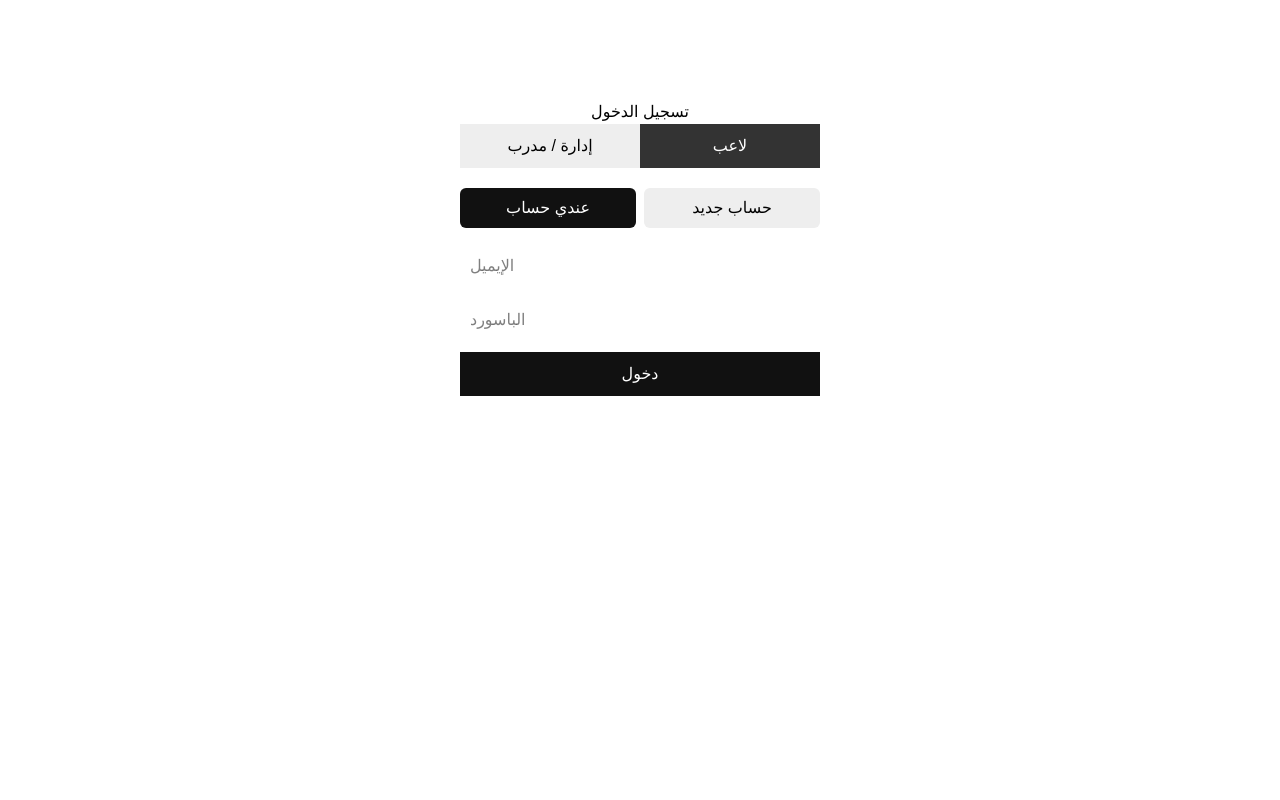
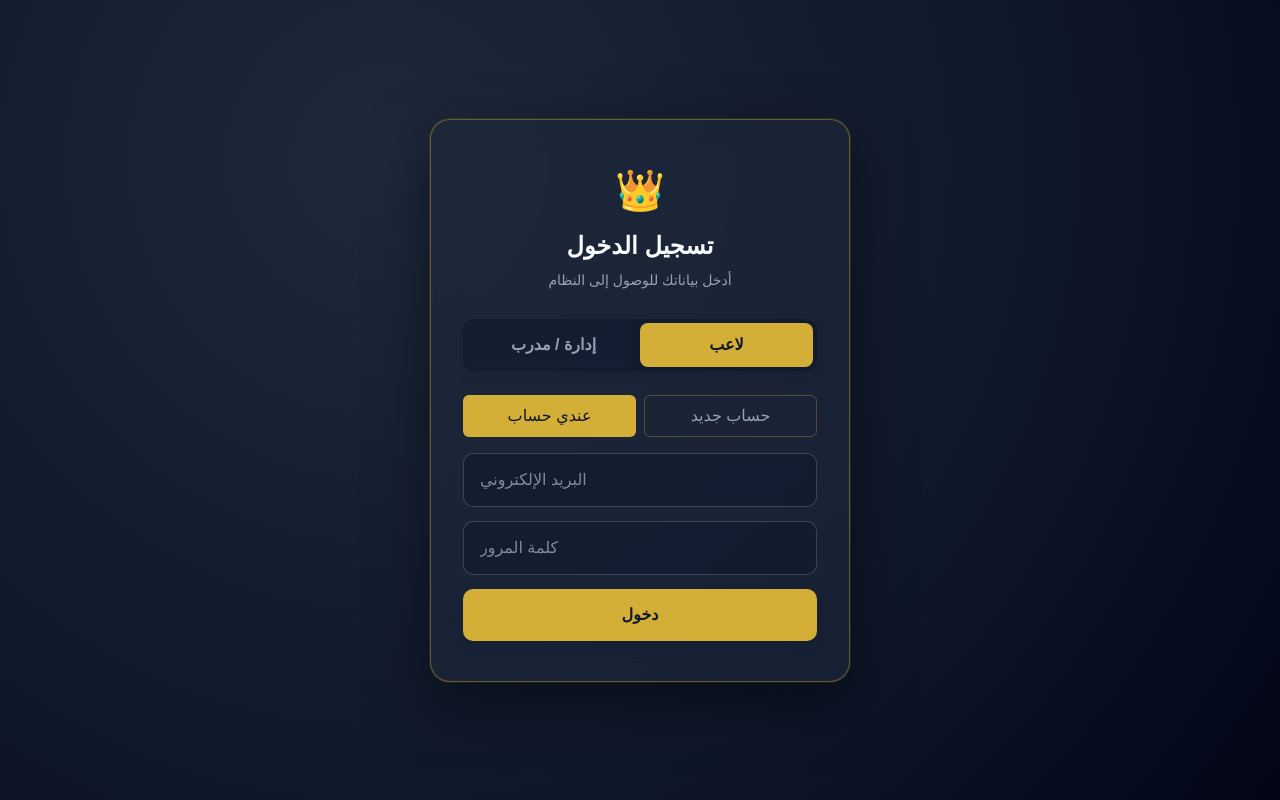
Before and after one commit to gannaabdelrazek3-droid/amr-Mosoud-academm, a Next.js app: page /login in a window 1280 px wide. Both pictures are taken after a click on the button "لاعب". Built offline with nearby package versions, Linux system fonts and the light colour scheme.

Commit message:
redesign login page and coach dashboard with navy-gold theme

```diff
--- a/app/dashboard/page.tsx
+++ b/app/dashboard/page.tsx
@@ -177,18 +177,19 @@ export default async function DashboardPage() {
     })
 
     return (
-      <div style={{ maxWidth: 700, margin: '40px auto', fontFamily: "'Tajawal', sans-serif", padding: 20, background: '#fff', color: '#000', borderRadius: 16 }}>
-        <h1>مرحبًا أيها المدرب {profile.fullName} 🏃</h1>
-        <p style={{ color: '#666' }}>فريقك ({myPlayers.length} لاعبًا)</p>
+      <div style={{ background: 'linear-gradient(160deg, #0f172a 0%, #1e293b 100%)', minHeight: '100vh' }}>
+        <div style={{ maxWidth: 700, margin: '0 auto', fontFamily: "'Tajawal', sans-serif", padding: '32px 20px', color: '#e2e8f0' }}>
+          <h1 style={{ color: '#f8fafc' }}>مرحبًا أيها المدرب {profile.fullName} 🏃</h1>
+          <p style={{ color: '#94a3b8' }}>فريقك ({myPlayers.length} لاعبًا)</p>
 
           <div style={{ display: 'flex', gap: 12, marginTop: 16, marginBottom: 20, flexWrap: 'wrap' }}>
-          <a href="/coach/add-player" className="btn-primary" style={{ padding: '12px 22px', background: '#0f172a', color: '#d4af37', borderRadius: 10, textDecoration: 'none', fontWeight: 700 }}>
+            <a href="/coach/add-player" className="btn-primary" style={{ padding: '12px 22px', background: '#d4af37', color: '#0f172a', borderRadius: 10, textDecoration: 'none', fontWeight: 700 }}>
               + إضافة لاعب
             </a>
-          <a href="/coach/search" className="btn-primary" style={{ padding: '12px 22px', background: '#0f172a', color: '#d4af37', borderRadius: 10, textDecoration: 'none', fontWeight: 700 }}>
+            <a href="/coach/search" className="btn-primary" style={{ padding: '12px 22px', background: '#d4af37', color: '#0f172a', borderRadius: 10, textDecoration: 'none', fontWeight: 700 }}>
               🔍 البحث عن لاعب
             </a>
-          <a href="/coach/subscriptions" className="btn-primary" style={{ padding: '12px 22px', background: '#0f172a', color: '#d4af37', borderRadius: 10, textDecoration: 'none', fontWeight: 700 }}>
+            <a href="/coach/subscriptions" className="btn-primary" style={{ padding: '12px 22px', background: '#d4af37', color: '#0f172a', borderRadius: 10, textDecoration: 'none', fontWeight: 700 }}>
               📅 متابعة الاشتراكات
             </a>
           </div>
@@ -213,16 +214,17 @@ export default async function DashboardPage() {
                   <a
                     key={p.id}
                     href={`/coach/update/${p.id}`}
-                  style={{ display: 'block', background: '#f5f5f5', borderRadius: 12, padding: 16, marginBottom: 10, color: '#000', textDecoration: 'none' }}
+                    className="card-hover"
+                    style={{ display: 'block', background: 'rgba(30,41,59,0.6)', border: '1px solid rgba(212,175,55,0.2)', borderRadius: 14, padding: 18, marginBottom: 12, color: '#e2e8f0', textDecoration: 'none' }}
                   >
                     <div style={{ display: 'flex', justifyContent: 'space-between', alignItems: 'center' }}>
-                    <span>{p.fullName}</span>
+                      <span style={{ fontWeight: 700 }}>{p.fullName}</span>
                       <span>←</span>
                     </div>
 
-                  {subWarning && <p style={{ color: 'red', margin: '4px 0 0', fontSize: 14 }}>🔴 الاشتراك على وشك الانتهاء</p>}
-                  {medicalWarning && <p style={{ color: 'orange', margin: '4px 0 0', fontSize: 14 }}>🟠 الكشف الطبي على وشك الانتهاء</p>}
-                  {last3Absent && <p style={{ color: 'red', margin: '4px 0 0', fontSize: 14 }}>🔴 تغيّب عن آخر ثلاث حصص متتالية</p>}
+                    {subWarning && <p style={{ color: '#fca5a5', margin: '4px 0 0', fontSize: 14 }}>🔴 الاشتراك على وشك الانتهاء</p>}
+                    {medicalWarning && <p style={{ color: '#facc15', margin: '4px 0 0', fontSize: 14 }}>🟠 الكشف الطبي على وشك الانتهاء</p>}
+                    {last3Absent && <p style={{ color: '#fca5a5', margin: '4px 0 0', fontSize: 14 }}>🔴 تغيّب عن آخر ثلاث حصص متتالية</p>}
                   </a>
                 )
               })
@@ -231,8 +233,9 @@ export default async function DashboardPage() {
             )}
           </div>
         </div>
+      </div>
     )
   }
 
-  return <p style={{ fontFamily: "'Tajawal', sans-serif", padding: 40 }}>لا تملك صلاحية للدخول إلى هذه الصفحة</p>
+  return <p style={{ fontFamily: "'Tajawal', sans-serif", padding: 40, background: '#0f172a', color: '#e2e8f0', minHeight: '100vh' }}>لا تملك صلاحية للدخول إلى هذه الصفحة</p>
 }
--- a/app/login/page.tsx
+++ b/app/login/page.tsx
@@ -3,6 +3,32 @@
 import { useState } from 'react'
 import { useRouter } from 'next/navigation'
 import { createClient } from '@/lib/supabase/client'
+
+const inputStyle = {
+  width: '100%',
+  padding: '14px 16px',
+  marginBottom: 14,
+  fontSize: 16,
+  fontFamily: "'Tajawal', sans-serif",
+  border: '1px solid rgba(148, 163, 184, 0.3)',
+  borderRadius: 10,
+  background: 'rgba(15, 23, 42, 0.5)',
+  color: '#f1f5f9',
+  boxSizing: 'border-box' as const,
+}
+
+const buttonStyle = {
+  width: '100%',
+  padding: 14,
+  fontSize: 16,
+  fontWeight: 700,
+  fontFamily: "'Tajawal', sans-serif",
+  background: '#d4af37',
+  color: '#0f172a',
+  border: 'none',
+  borderRadius: 10,
+  cursor: 'pointer',
+}
 
 export default function LoginPage() {
   const [mode, setMode] = useState<'staff' | 'player'>('staff')
@@ -25,7 +51,7 @@ export default function LoginPage() {
     const { error } = await supabase.auth.signInWithPassword({ email, password })
     setLoading(false)
     if (error) {
-      setError('الإيميل أو الباسورد غلط')
+      setError('البريد الإلكتروني أو كلمة المرور غير صحيحة')
       return
     }
     router.push('/dashboard')
@@ -39,7 +65,7 @@ export default function LoginPage() {
     const { error } = await supabase.auth.signInWithPassword({ email, password })
     setLoading(false)
     if (error) {
-      setError('الإيميل أو الباسورد غلط')
+      setError('البريد الإلكتروني أو كلمة المرور غير صحيحة')
       return
     }
     router.push('/player')
@@ -59,7 +85,7 @@ export default function LoginPage() {
 
     if (!res.ok) {
       const data = await res.json()
-      setError(data.error || 'حصلت مشكلة، حاول تاني')
+      setError(data.error || 'حدثت مشكلة، حاول مرة أخرى')
       return
     }
 
@@ -67,19 +93,67 @@ export default function LoginPage() {
   }
 
   return (
-    <div style={{ maxWidth: 400, margin: '80px auto', fontFamily: 'sans-serif', background: '#fff', color: '#000', padding: 20, borderRadius: 12 }}>
-      <h1 style={{ textAlign: 'center' }}>تسجيل الدخول</h1>
+    <div
+      style={{
+        minHeight: '100vh',
+        background: 'radial-gradient(circle at 30% 20%, #1e293b 0%, #0f172a 60%, #020617 100%)',
+        display: 'flex',
+        alignItems: 'center',
+        justifyContent: 'center',
+        padding: 20,
+        fontFamily: "'Tajawal', sans-serif",
+      }}
+    >
+      <div
+        style={{
+          width: '100%',
+          maxWidth: 420,
+          background: 'rgba(30, 41, 59, 0.65)',
+          backdropFilter: 'blur(16px)',
+          border: '1px solid rgba(212, 175, 55, 0.4)',
+          borderRadius: 20,
+          padding: '40px 32px',
+          boxShadow: '0 20px 60px rgba(0, 0, 0, 0.5), 0 0 0 1px rgba(212, 175, 55, 0.15)',
+        }}
+      >
+        <div style={{ textAlign: 'center', marginBottom: 28 }}>
+          <div style={{ fontSize: 40, marginBottom: 8 }}>👑</div>
+          <h1 style={{ color: '#f8fafc', fontSize: 24, fontWeight: 900, margin: 0 }}>تسجيل الدخول</h1>
+          <p style={{ color: '#94a3b8', fontSize: 14, marginTop: 6 }}>أدخل بياناتك للوصول إلى النظام</p>
+        </div>
 
-      <div style={{ display: 'flex', marginBottom: 20 }}>
+        <div style={{ display: 'flex', marginBottom: 24, background: 'rgba(15, 23, 42, 0.5)', borderRadius: 10, padding: 4 }}>
           <button
             onClick={() => { setMode('staff'); setError('') }}
-          style={{ flex: 1, padding: 10, background: mode === 'staff' ? '#333' : '#eee', color: mode === 'staff' ? '#fff' : '#000' }}
+            className="btn-primary"
+            style={{
+              flex: 1,
+              padding: 10,
+              borderRadius: 8,
+              border: 'none',
+              fontFamily: "'Tajawal', sans-serif",
+              fontWeight: 700,
+              background: mode === 'staff' ? '#d4af37' : 'transparent',
+              color: mode === 'staff' ? '#0f172a' : '#94a3b8',
+              cursor: 'pointer',
+            }}
           >
             إدارة / مدرب
           </button>
           <button
             onClick={() => { setMode('player'); setError('') }}
-          style={{ flex: 1, padding: 10, background: mode === 'player' ? '#333' : '#eee', color: mode === 'player' ? '#fff' : '#000' }}
+            className="btn-primary"
+            style={{
+              flex: 1,
+              padding: 10,
+              borderRadius: 8,
+              border: 'none',
+              fontFamily: "'Tajawal', sans-serif",
+              fontWeight: 700,
+              background: mode === 'player' ? '#d4af37' : 'transparent',
+              color: mode === 'player' ? '#0f172a' : '#94a3b8',
+              cursor: 'pointer',
+            }}
           >
             لاعب
           </button>
@@ -87,10 +161,10 @@ export default function LoginPage() {
 
         {mode === 'staff' && (
           <form onSubmit={handleStaffLogin}>
-          <input type="email" placeholder="الإيميل" value={email} onChange={(e) => setEmail(e.target.value)} style={{ width: '100%', padding: 10, marginBottom: 10 }} required />
-          <input type="password" placeholder="الباسورد" value={password} onChange={(e) => setPassword(e.target.value)} style={{ width: '100%', padding: 10, marginBottom: 10 }} required />
-          <button type="submit" disabled={loading} style={{ width: '100%', padding: 10, background: '#111', color: '#fff' }}>
-            {loading ? 'جاري الدخول...' : 'دخول'}
+            <input type="email" placeholder="البريد الإلكتروني" value={email} onChange={(e) => setEmail(e.target.value)} style={inputStyle} required />
+            <input type="password" placeholder="كلمة المرور" value={password} onChange={(e) => setPassword(e.target.value)} style={inputStyle} required />
+            <button type="submit" disabled={loading} className="btn-primary" style={buttonStyle}>
+              {loading ? 'جارٍ الدخول...' : 'دخول'}
             </button>
           </form>
         )}
@@ -100,13 +174,31 @@ export default function LoginPage() {
             <div style={{ display: 'flex', marginBottom: 16, gap: 8 }}>
               <button
                 onClick={() => { setPlayerSubMode('login'); setError('') }}
-              style={{ flex: 1, padding: 8, background: playerSubMode === 'login' ? '#111' : '#eee', color: playerSubMode === 'login' ? '#fff' : '#000', borderRadius: 6 }}
+                style={{
+                  flex: 1,
+                  padding: 8,
+                  borderRadius: 6,
+                  border: '1px solid rgba(212, 175, 55, 0.3)',
+                  fontFamily: "'Tajawal', sans-serif",
+                  background: playerSubMode === 'login' ? '#d4af37' : 'transparent',
+                  color: playerSubMode === 'login' ? '#0f172a' : '#94a3b8',
+                  cursor: 'pointer',
+                }}
               >
                 عندي حساب
               </button>
               <button
                 onClick={() => { setPlayerSubMode('signup'); setError('') }}
-              style={{ flex: 1, padding: 8, background: playerSubMode === 'signup' ? '#111' : '#eee', color: playerSubMode === 'signup' ? '#fff' : '#000', borderRadius: 6 }}
+                style={{
+                  flex: 1,
+                  padding: 8,
+                  borderRadius: 6,
+                  border: '1px solid rgba(212, 175, 55, 0.3)',
+                  fontFamily: "'Tajawal', sans-serif",
+                  background: playerSubMode === 'signup' ? '#d4af37' : 'transparent',
+                  color: playerSubMode === 'signup' ? '#0f172a' : '#94a3b8',
+                  cursor: 'pointer',
+                }}
               >
                 حساب جديد
               </button>
@@ -114,27 +206,28 @@ export default function LoginPage() {
 
             {playerSubMode === 'login' ? (
               <form onSubmit={handlePlayerLogin}>
-              <input type="email" placeholder="الإيميل" value={email} onChange={(e) => setEmail(e.target.value)} style={{ width: '100%', padding: 10, marginBottom: 10 }} required />
-              <input type="password" placeholder="الباسورد" value={password} onChange={(e) => setPassword(e.target.value)} style={{ width: '100%', padding: 10, marginBottom: 10 }} required />
-              <button type="submit" disabled={loading} style={{ width: '100%', padding: 10, background: '#111', color: '#fff' }}>
-                {loading ? 'جاري الدخول...' : 'دخول'}
+                <input type="email" placeholder="البريد الإلكتروني" value={email} onChange={(e) => setEmail(e.target.value)} style={inputStyle} required />
+                <input type="password" placeholder="كلمة المرور" value={password} onChange={(e) => setPassword(e.target.value)} style={inputStyle} required />
+                <button type="submit" disabled={loading} className="btn-primary" style={buttonStyle}>
+                  {loading ? 'جارٍ الدخول...' : 'دخول'}
                 </button>
               </form>
             ) : (
               <form onSubmit={handlePlayerSignup}>
-              <input type="text" placeholder="الاسم بالكامل" value={fullName} onChange={(e) => setFullName(e.target.value)} style={{ width: '100%', padding: 10, marginBottom: 10 }} required />
-              <input type="email" placeholder="الإيميل" value={email} onChange={(e) => setEmail(e.target.value)} style={{ width: '100%', padding: 10, marginBottom: 10 }} required />
-              <input type="tel" placeholder="رقم التليفون (اختياري)" value={phone} onChange={(e) => setPhone(e.target.value)} style={{ width: '100%', padding: 10, marginBottom: 10 }} />
-              <input type="password" placeholder="الباسورد" value={password} onChange={(e) => setPassword(e.target.value)} style={{ width: '100%', padding: 10, marginBottom: 10 }} required minLength={6} />
-              <button type="submit" disabled={loading} style={{ width: '100%', padding: 10, background: '#111', color: '#fff' }}>
-                {loading ? 'جاري إنشاء الحساب...' : 'إنشاء حساب'}
+                <input type="text" placeholder="الاسم بالكامل" value={fullName} onChange={(e) => setFullName(e.target.value)} style={inputStyle} required />
+                <input type="email" placeholder="البريد الإلكتروني" value={email} onChange={(e) => setEmail(e.target.value)} style={inputStyle} required />
+                <input type="tel" placeholder="رقم الهاتف (اختياري)" value={phone} onChange={(e) => setPhone(e.target.value)} style={inputStyle} />
+                <input type="password" placeholder="كلمة المرور" value={password} onChange={(e) => setPassword(e.target.value)} style={inputStyle} required minLength={6} />
+                <button type="submit" disabled={loading} className="btn-primary" style={buttonStyle}>
+                  {loading ? 'جارٍ إنشاء الحساب...' : 'إنشاء حساب'}
                 </button>
               </form>
             )}
           </>
         )}
 
-      {error && <p style={{ color: 'red', textAlign: 'center', marginTop: 10 }}>{error}</p>}
+        {error && <p style={{ color: '#fca5a5', textAlign: 'center', marginTop: 14, fontSize: 14 }}>{error}</p>}
+      </div>
     </div>
   )
 }
```
Lines whose indentation alone changed are shown as unchanged.
